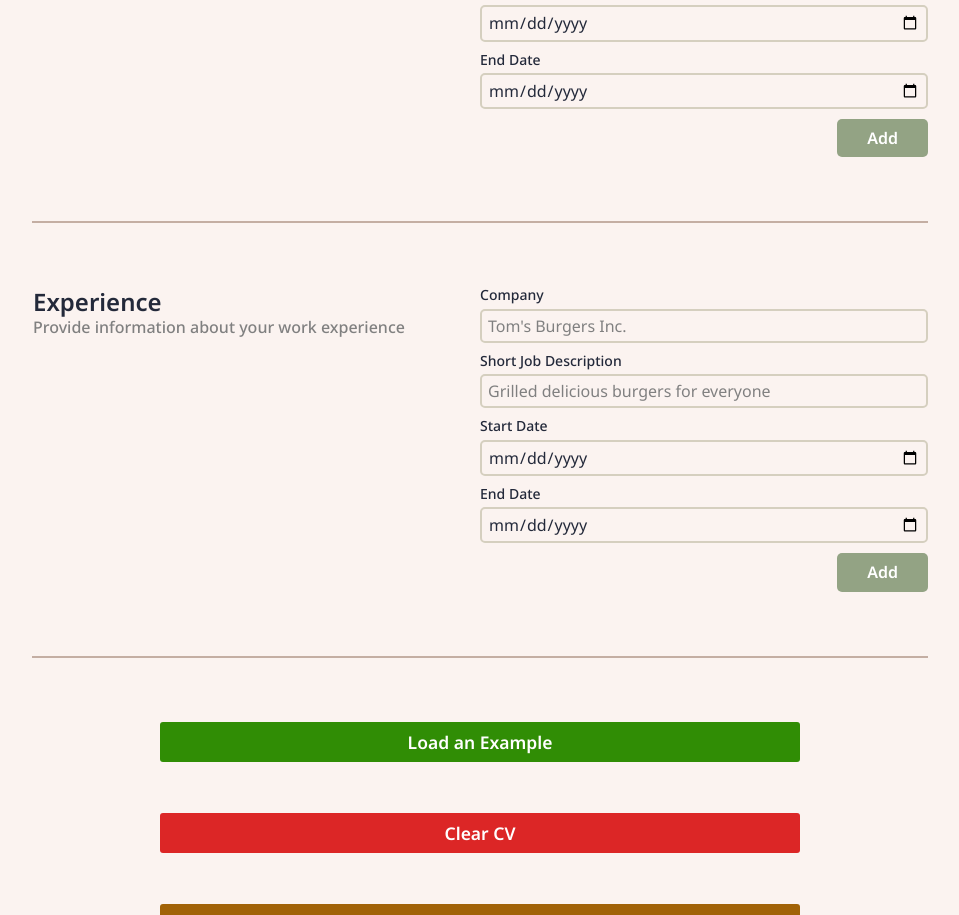
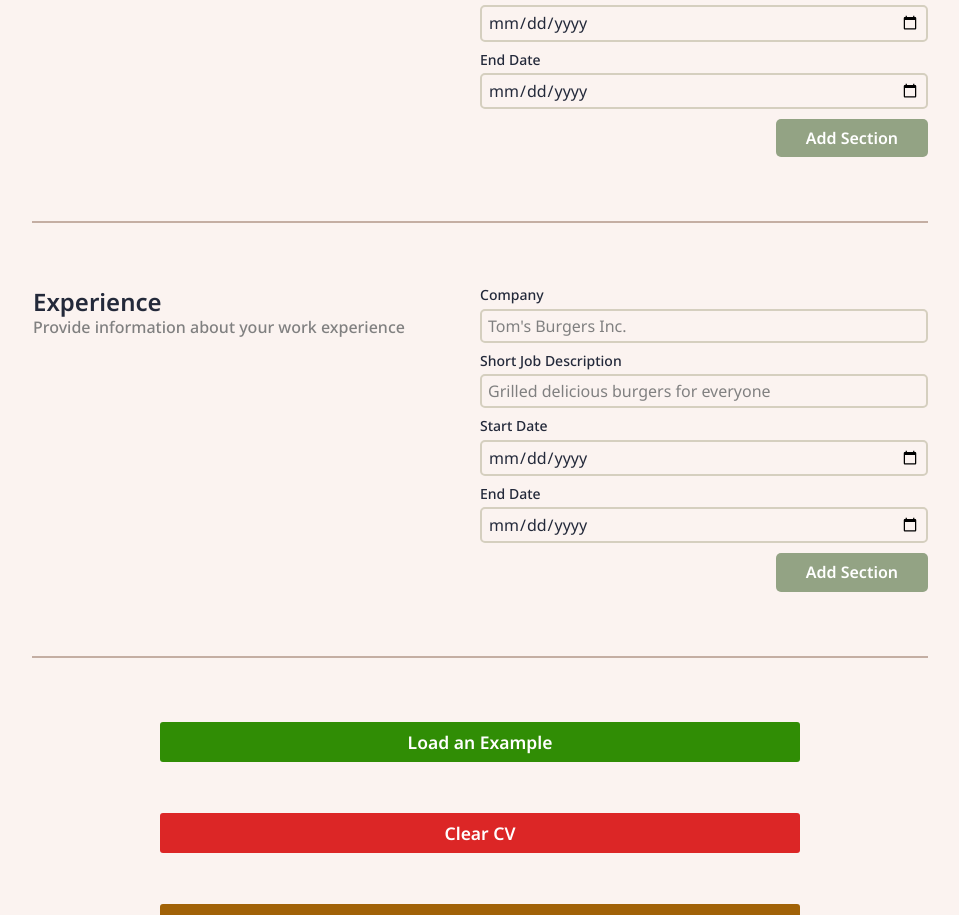
Before and after one commit to litaish/cv-generator, a React (Create React App) app: page / in a window 1280 px wide. Shown: the part 1061-1976 px from the top of the page, without its empty margins (160-1119 px from the left). Built offline with nearby package versions, Linux system fonts and the light colour scheme.

Commit message:
Change text for options buttons

```diff
--- a/src/components/AddButton.js
+++ b/src/components/AddButton.js
@@ -5,7 +5,7 @@ class AddButton extends React.Component {
     render() {
         return (
             <button className={FormStyles.button__green} type="button">
-                Add
+                Add Section
             </button>
         );
     }
--- a/src/components/DeleteButton.js
+++ b/src/components/DeleteButton.js
@@ -5,7 +5,7 @@ class DeleteButton extends React.Component {
     render() {
         return (
             <button className={FormStyles.button__red} type="button">
-                Delete
+                Delete Section
             </button>
         );
     }
```
